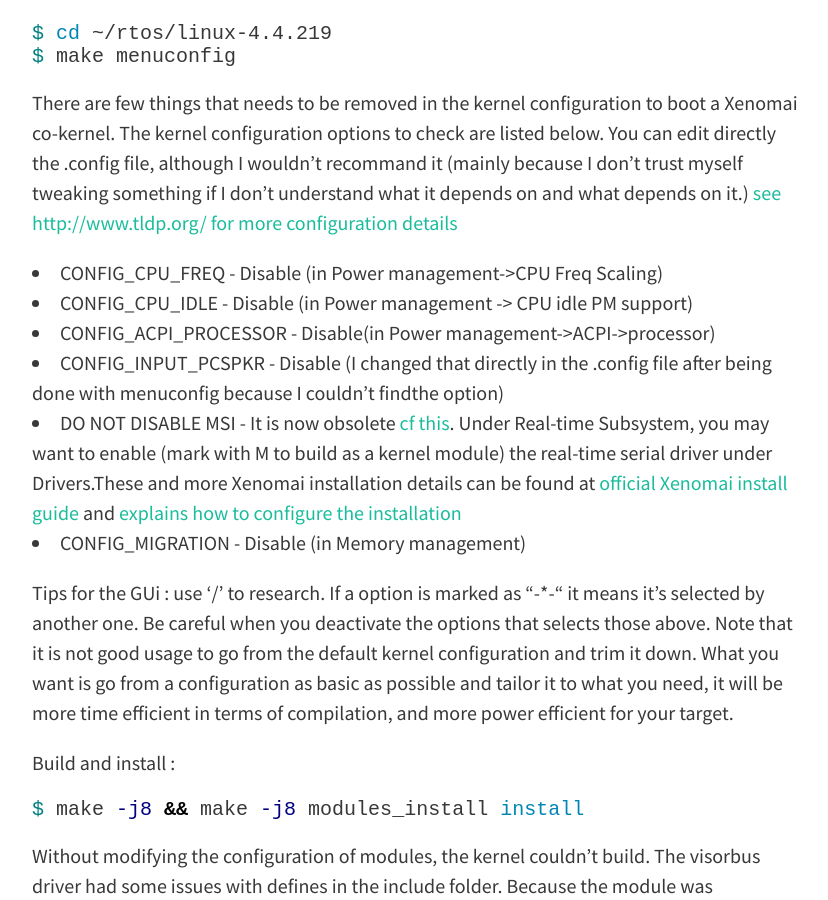
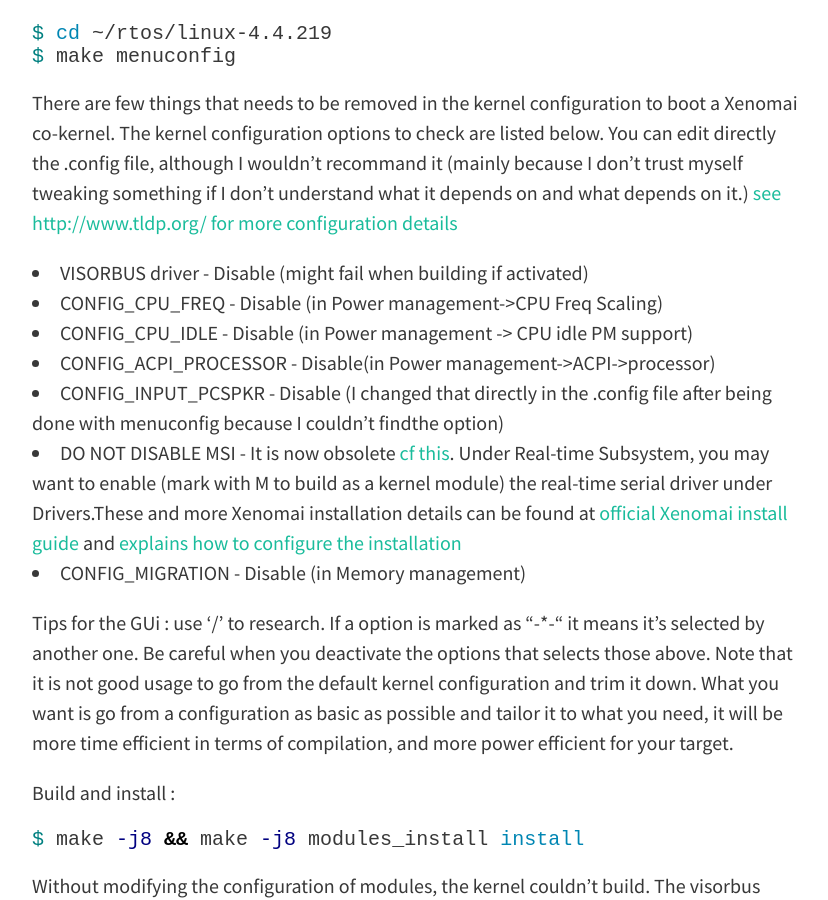
Before and after one commit to MasterERTS/rtros-documentation, a Jekyll site: the page built from _posts/2020-04-21-xenomai.md, in a window 1280 px wide and 900 px high, scrolled down 2785 px. Shown: the whole window, without its empty margins (224-1052 px from the left). Built offline with Jekyll 4.4.1, drawn with Linux system fonts in a browser that asks for light colours; nearby versions of some CDN libraries.

Commit message:
add visorbus details

```diff
--- a/_posts/2020-04-21-xenomai.md
+++ b/_posts/2020-04-21-xenomai.md
@@ -95,6 +95,7 @@ $ make menuconfig
 
 There are few things that needs to be removed in the kernel configuration to boot a Xenomai co-kernel. The kernel configuration options to check are listed below. You can edit directly the .config file, although I wouldn't recommand it (mainly because I don't trust myself tweaking something if I don't understand what it depends on and what depends on it.) [see http://www.tldp.org/ for more configuration details](http://www.tldp.org/HOWTO/SCSI-2.4-HOWTO/kconfig.html)
 
+* VISORBUS driver - Disable (might fail when building if activated)
 * CONFIG_CPU_FREQ - Disable (in Power management->CPU Freq Scaling)
 * CONFIG_CPU_IDLE - Disable (in Power management -> CPU idle PM support)
 * CONFIG_ACPI_PROCESSOR - Disable(in Power management->ACPI->processor)
```
